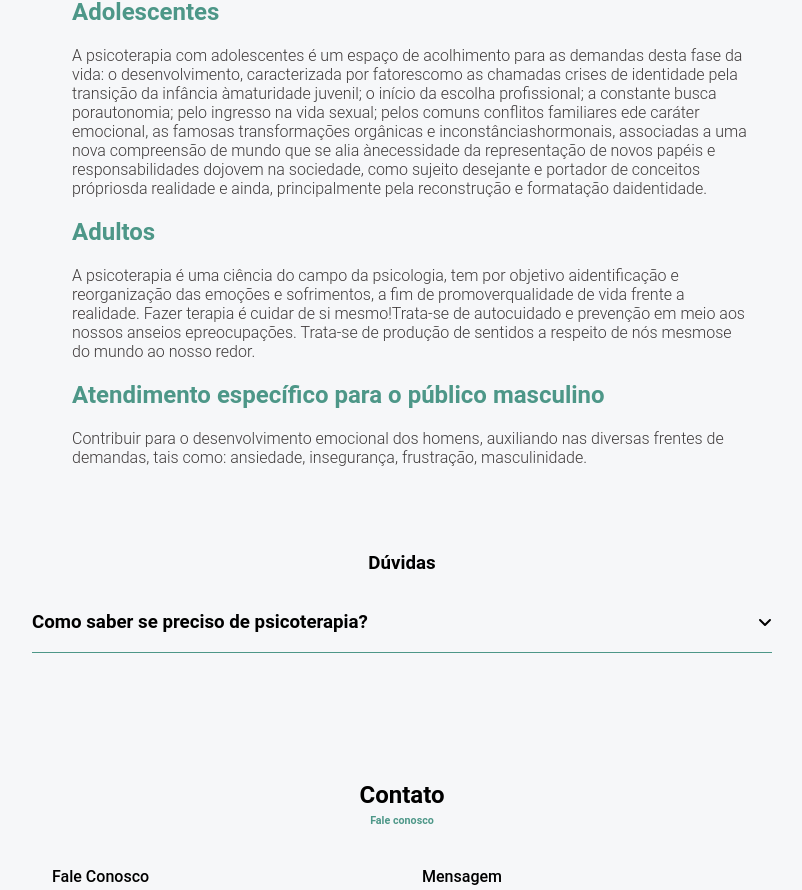
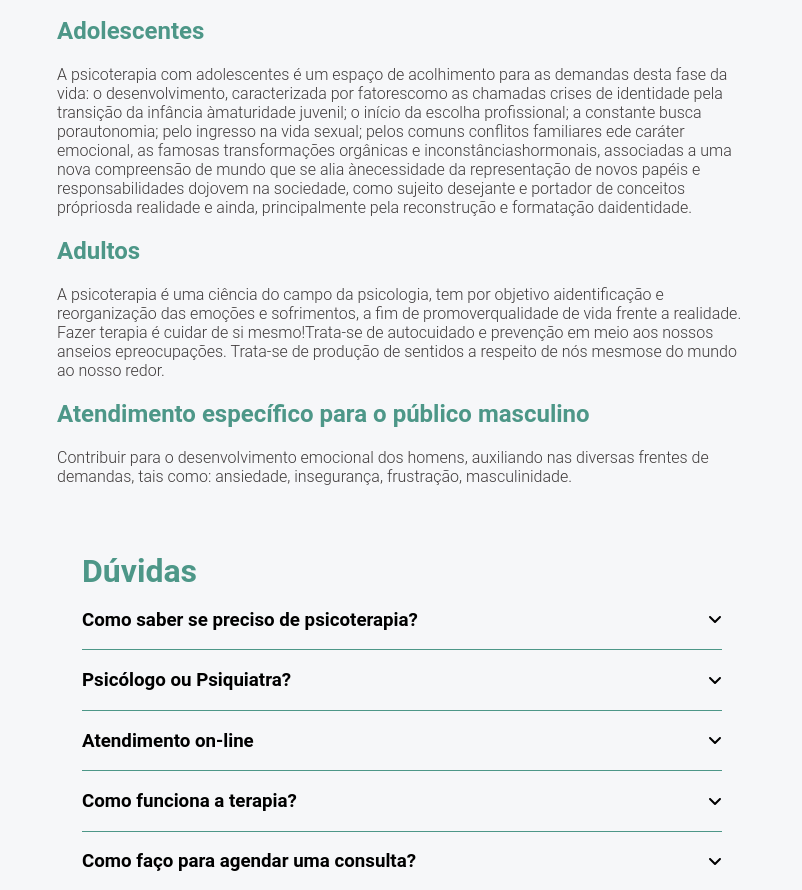
Before and after one commit to marcosrib/site-nextjs, a Next.js app: page /doubts in a window 1280 px wide. Shown: the part 1841-2731 px from the top of the page, without its empty margins (238-1040 px from the left). Built offline with nearby package versions, Linux system fonts and the light colour scheme; grey boxes are pictures that could not be loaded.

Commit message:
feat: Adicionado galeria e ajustado css

```diff
--- a/package.json
+++ b/package.json
@@ -16,6 +16,7 @@
     "react": "^18.2.0",
     "react-anchor-link-smooth-scroll-v2": "^2.0.1",
     "react-dom": "^18.2.0",
+    "react-grid-gallery": "^1.0.0",
     "yarn": "^1.22.19"
   },
   "devDependencies": {
--- a/src/components/Footer/Footer.module.css
+++ b/src/components/Footer/Footer.module.css
@@ -1,11 +1,16 @@
 .container {
     background: var(--color-black-primary);
+    bottom: -50;
+    left: 0;
+    right: 0;
     width: 100%;
     height: 300px;
-    bottom: 0;
-    left: 0;
-    margin: 0;
+    position: absolute;
+    margin-top: 10px;
+    padding: 0;
 }
+
+
 
 .content {
     flex-direction: row;
@@ -49,6 +54,7 @@
 }
 
 @media (max-width: 700px) {
+
     .content {
         flex-direction: column;
         padding-top: 20px;
--- a/src/components/Layout/index.tsx
+++ b/src/components/Layout/index.tsx
@@ -5,6 +5,7 @@ import Home from '../../pages/home';
 import About from '../../pages/about';
 import OqueFaco from '../../pages/oquefaco';
 import Doubts from '../../pages/doubts';
+import Gallery from '../../pages/gallery';
 const Layout: React.FC = ({ children }) => {
   return (
     <>
@@ -13,8 +14,10 @@ const Layout: React.FC = ({ children }) => {
       <About/>
       <OqueFaco/>
       <Doubts/>
+      <Gallery/>
       <Contato/>
       <Footer />
+
     </>
   );
 }
--- a/src/pages/about/Sobre.module.css
+++ b/src/pages/about/Sobre.module.css
@@ -1,10 +1,6 @@
 .container {
     min-height: 100%;
     padding: 0 30px 0 30px;
-    margin-left: auto;
-    margin-right: auto;
-    width: 50em;
-
 }
 
 #title {
--- a/src/pages/contato/Contato.module.css
+++ b/src/pages/contato/Contato.module.css
@@ -1,10 +1,5 @@
 .container {
-    width: 700px;
-    margin-left: auto;
-    margin-right: auto;
     padding-top: 10%;
-    height:  100vh;
-    min-height: 500px;
 }
 
 .groupTitles {
--- a/src/pages/doubts/Doubts.module.css
+++ b/src/pages/doubts/Doubts.module.css
@@ -1,17 +1,15 @@
 .container {
-    min-height: 100%;
     padding: 0 30px 0 30px;
-    margin-left: auto;
-    margin-right: auto;
-    width: 50em;
     display: flex;
     flex-direction: column;
  }
 .container > h3 {
-    text-align:center ;
-}
-.content {
-
+    color: var(--color-green-primary);
+    font-weight: bold;
+    padding: 0;
+    margin: 0;
+    font-size: var(--font-title);
+    align-items: center;
 }
 .question {
   display: flex;
@@ -43,6 +41,6 @@
 @media (max-width: 700px) {
 
     .container {
-      width: 25em;
+      width: 100%;
     }
 }
--- a/src/pages/doubts/index.tsx
+++ b/src/pages/doubts/index.tsx
@@ -14,12 +14,10 @@ const [isActive, setIsActive] = useState(false);
 
 const setIsActiveAnswer = () => {
     setIsActive(!isActive)
-  console.log('mlçlçmm');
-
 }
   return (
     <section className={styles.container} id="doubts">
-     <h3 className={styles.title}>Dúvidas</h3>
+     <h3>Dúvidas</h3>
      <div  className={styles.content}>
        <div className={styles.question} onClick={() => setIsActiveAnswer()} >
         <h3>Como saber se preciso de psicoterapia? </h3>
@@ -29,12 +27,63 @@ const setIsActiveAnswer = () => {
        </div>
        <div className={`${styles.answer} ${isActive ? styles.active : styles.notActive}`} >
         <p>skdfkdsajf naldfklsdafkldsakf lksafdkdksl</p>
-        <p>skdfkdsajf naldfklsdafkldsakf lksafdkdksl</p>
-        <p>skdfkdsajf naldfklsdafkldsakf lksafdkdksl</p>
+
+       </div>
+
+     </div>
+     <div  className={styles.content}>
+       <div className={styles.question} onClick={() => setIsActiveAnswer()} >
+        <h3>Psicólogo ou Psiquiatra?</h3>
+        <div className={`${isActive ? styles.open : styles.close}`}>
+         <FontAwesomeIcon className={`${isActive ? styles.close : styles.close}`} icon={"angle-down"}/>
+        </div>
+       </div>
+       <div className={`${styles.answer} ${isActive ? styles.active : styles.notActive}`} >
         <p>skdfkdsajf naldfklsdafkldsakf lksafdkdksl</p>
 
        </div>
+
      </div>
+     <div  className={styles.content}>
+       <div className={styles.question} onClick={() => setIsActiveAnswer()} >
+        <h3>Atendimento on-line </h3>
+        <div className={`${isActive ? styles.open : styles.close}`}>
+         <FontAwesomeIcon className={`${isActive ? styles.close : styles.close}`} icon={"angle-down"}/>
+        </div>
+       </div>
+       <div className={`${styles.answer} ${isActive ? styles.active : styles.notActive}`} >
+        <p>skdfkdsajf naldfklsdafkldsakf lksafdkdksl</p>
+
+       </div>
+
+     </div>
+     <div  className={styles.content}>
+       <div className={styles.question} onClick={() => setIsActiveAnswer()} >
+        <h3>Como funciona a terapia? </h3>
+        <div className={`${isActive ? styles.open : styles.close}`}>
+         <FontAwesomeIcon className={`${isActive ? styles.close : styles.close}`} icon={"angle-down"}/>
+        </div>
+       </div>
+       <div className={`${styles.answer} ${isActive ? styles.active : styles.notActive}`} >
+        <p>skdfkdsajf naldfklsdafkldsakf lksafdkdksl</p>
+
+       </div>
+
+     </div>
+     <div  className={styles.content}>
+       <div className={styles.question} onClick={() => setIsActiveAnswer()} >
+        <h3>Como faço para agendar uma consulta? </h3>
+        <div className={`${isActive ? styles.open : styles.close}`}>
+         <FontAwesomeIcon className={`${isActive ? styles.close : styles.close}`} icon={"angle-down"}/>
+        </div>
+       </div>
+       <div className={`${styles.answer} ${isActive ? styles.active : styles.notActive}`} >
+        <p>skdfkdsajf naldfklsdafkldsakf lksafdkdksl</p>
+
+       </div>
+
+     </div>
+
     </section>
   )
 }
--- /dev/null
+++ b/src/pages/gallery/Gallery.module.css
@@ -0,0 +1,38 @@
+.gallery {
+  width: 100%;
+  display: grid;
+  grid-template-columns: repeat(3, 1fr); /* três colunas com largura igual */
+  grid-gap: 1px; /* espaço entre as imagens */
+}
+
+.gallery-item {
+  position: relative; /* para que a legenda fique dentro da div */
+}
+
+.gallery-item img {
+
+  width: 100px; /* a imagem não pode ser maior que a sua div pai */
+  height: 100px; /* a altura é ajustada automaticamente para manter a proporção */
+}
+
+.caption {
+  position: absolute;
+  bottom: 0;
+  left: 0;
+  right: 0;
+  background-color: rgba(0, 0, 0, 0.5); /* fundo escuro para a legenda */
+  color: #fff; /* texto em branco */
+  padding: 10px;
+}
+
+@media (max-width: 768px) {
+  .gallery {
+    grid-template-columns: repeat(2, 1fr);
+  }
+}
+
+@media (max-width: 480px) {
+  .gallery {
+    grid-template-columns: repeat(1, 1fr);
+  }
+}
--- /dev/null
+++ b/src/pages/gallery/index.tsx
@@ -0,0 +1,33 @@
+import React from 'react';
+import styles from './Gallery.module.css'
+
+function GalleryPage() {
+    return (
+      <div className={styles.gallery}>
+      <div className={styles.galleryItem}>
+        <img src="https://c4.staticflickr.com/9/8887/28897124891_98c4fdd82b_b.jpg"
+         alt="Image 1"
+         width="160"
+         height="106"/>
+        <div className="caption">Image 1</div>
+      </div>
+      <div className={styles.galleryItem}>
+        <img src="https://c4.staticflickr.com/9/8887/28897124891_98c4fdd82b_b.jpg"
+         alt="Image 2"
+         width="160"
+         height="106"/>
+        <div className="caption">Image 2</div>
+      </div>
+      <div className={styles.galleryItem}>
+        <img src="https://c4.staticflickr.com/9/8887/28897124891_98c4fdd82b_b.jpg"
+        alt="Image 3"
+        width="160"
+        height="106"/>
+        <div className="caption">Image 3</div>
+      </div>
+    </div>
+
+    )
+}
+
+export default GalleryPage;
--- a/src/pages/home/Home.module.css
+++ b/src/pages/home/Home.module.css
@@ -2,9 +2,6 @@
   display: flex;
   flex-direction: column;
   overflow-x: none;
-  margin-left: auto;
-  margin-right: auto;
-  max-width:700px;
 }
 
 .content {
--- a/src/pages/oquefaco/Oquefaco.module.css
+++ b/src/pages/oquefaco/Oquefaco.module.css
@@ -11,11 +11,11 @@
 .content {
     margin-left: auto;
     margin-right: auto;
-    max-width:700px;
+    max-width:750px;
     padding: 0
 }
 .contentText {
-    margin-left: 20px;
+    margin-left: 5px;
 }
 .subTitle {
     color: var(--color-green-primary);
--- a/styles/globals.css
+++ b/styles/globals.css
@@ -13,6 +13,7 @@
 
 
   --font-text: 1.6rem;
+  --font-title: 2em;
 
 /*Padding mobile */
   --padding-content-mobile:30px 10px 30px 10px;
@@ -24,12 +25,13 @@ html {
 html, body {
   padding: 0;
   margin: 0;
-  height: 100%;
-  min-height: 100%;
   font-family: Roboto, -apple-system, BlinkMacSystemFont, Segoe UI, Oxygen, Ubuntu, Cantarell, Fira Sans, Droid Sans, Helvetica Neue, sans-serif;
 }
 body {
  font-size: 1.6rem;
+ max-width: 700px;
+ margin: 0 auto;
+ overflow-x: hidden;
 }
 a {
   color: inherit;
```
Also changed, not shown: 1 other file (tests, documents, lock files or other folders).
